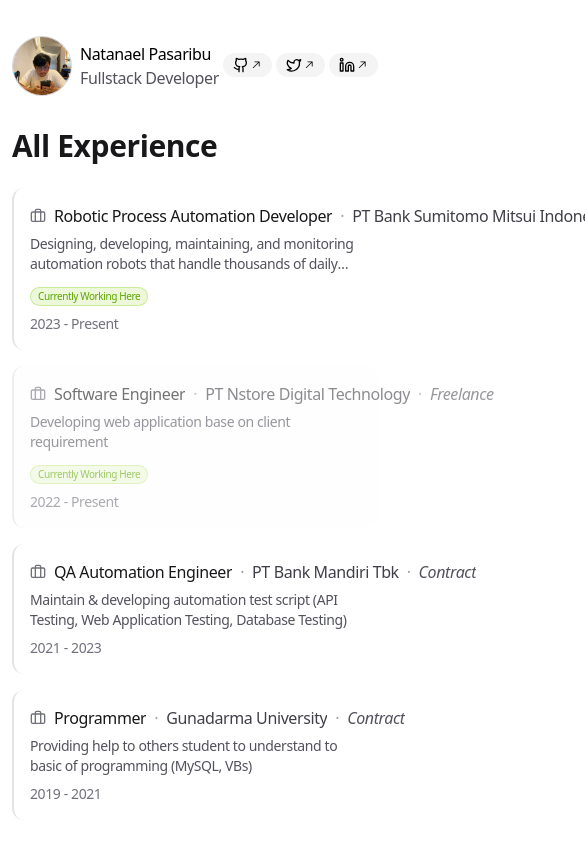
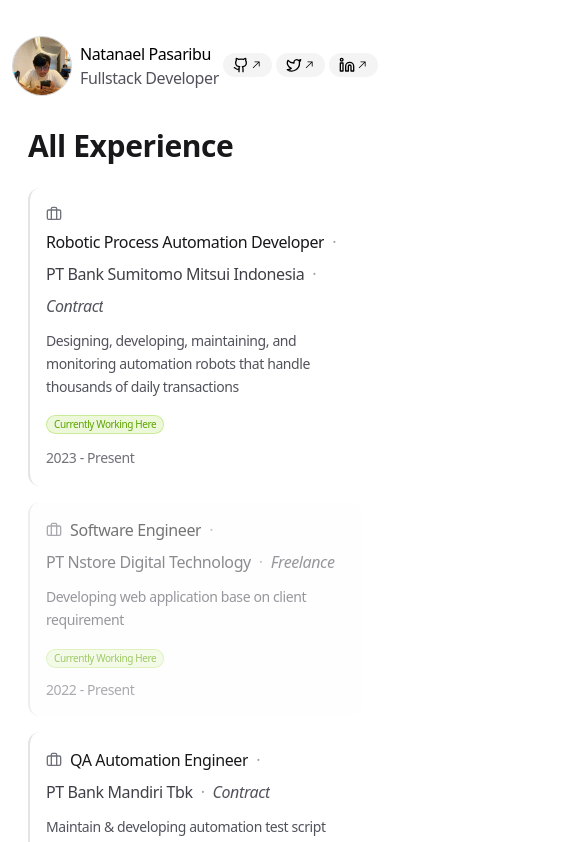
Before and after one commit to ncpsrb/ncpsrb, a Next.js app: page /experience in a window 390 px wide. Shown: the top 842 px of the page, 585 px wide, since content can reach past the window. Built offline with nearby package versions, Linux system fonts and the light colour scheme.

Commit message:
update porto

```diff
--- a/app/experience/page.tsx
+++ b/app/experience/page.tsx
@@ -11,7 +11,7 @@
   )
 
   return (
-    <main className="space-y-6">
+    <main className="space-y-6 max-w-4xl mx-auto px-4">
       <h1 className="text-3xl font-bold text-zinc-900 dark:text-zinc-100">All Experience</h1>
 
       <div className="flex flex-col space-y-4">
@@ -36,6 +36,8 @@
                 'hover:border-l-lime-400 dark:hover:border-l-lime-500',
                 // Focus states for accessibility
                 'focus:outline-none focus-visible:ring-2 focus-visible:ring-zinc-400 dark:focus-visible:ring-zinc-500',
+                // Prevent overflow
+                'overflow-hidden',
               ].join(' ')}
             >
               <Row job={job} isCurrent={isCurrent} withArrow />
@@ -44,7 +46,7 @@
             <div
               key={job.id}
               className={[
-                'relative cursor-not-allowed rounded-xl px-4 py-4 opacity-60',
+                'relative cursor-not-allowed rounded-xl px-4 py-4 opacity-60 overflow-hidden',
                 'bg-zinc-50/30 dark:bg-zinc-800/20',
                 'border-l-2 border-l-zinc-200 dark:border-l-zinc-700',
               ].join(' ')}
@@ -76,20 +78,20 @@
   withArrow?: boolean
 }) {
   return (
-    <div className="flex flex-col gap-2">
-      {/* Left: title/company/status */}
+    <div className="flex flex-col gap-3 w-full">
+      {/* Title and company row */}
       <div className="min-w-0">
         <h4 className="font-normal text-zinc-900 dark:text-zinc-100">
-          <span className="inline-flex items-center gap-2">
-            <Briefcase className="h-4 w-4 text-zinc-500 dark:text-zinc-400" />
-            <span className="truncate">{job.title}</span>
-            <span className="text-zinc-400">·</span>
-            <span className="truncate text-zinc-700 dark:text-zinc-300">
+          <span className="inline-flex items-center gap-2 flex-wrap">
+            <Briefcase className="h-4 w-4 text-zinc-500 dark:text-zinc-400 flex-shrink-0" />
+            <span className="truncate min-w-0">{job.title}</span>
+            <span className="text-zinc-400 flex-shrink-0">·</span>
+            <span className="truncate min-w-0 text-zinc-700 dark:text-zinc-300">
               {job.company}
             </span>
             {job.status && (
               <>
-                <span className="text-zinc-400">·</span>
+                <span className="text-zinc-400 flex-shrink-0">·</span>
                 <span className="truncate text-zinc-600 italic dark:text-zinc-400">
                   {job.status}
                 </span>
@@ -97,35 +99,37 @@
             )}
           </span>
         </h4>
+      </div>
 
-        {/* Description */}
+      {/* Description with better truncation */}
       {job.description && (
-          <p className="line-clamp-2 text-sm text-zinc-600 dark:text-zinc-400 mt-1">
+        <div className="w-full">
+          <p className="line-clamp-3 text-sm text-zinc-600 dark:text-zinc-400 leading-relaxed break-words">
             {job.description}
           </p>
+        </div>
       )}
 
       {/* Current status badge */}
       {isCurrent && (
-          <div className="mt-2">
+        <div className="w-fit">
           <span className="inline-flex items-center rounded-full bg-lime-500/15 px-2 py-0.5 text-[10px] font-medium text-lime-600 ring-1 ring-lime-500/30 ring-inset dark:text-lime-400">
             Currently Working Here
           </span>
         </div>
       )}
 
-        {/* Dates */}
-        <div className="mt-2 flex items-center gap-1 text-sm text-zinc-500 dark:text-zinc-400">
-          <span>
+      {/* Dates and arrow row */}
+      <div className="flex items-center justify-between w-full">
+        <span className="text-sm text-zinc-500 dark:text-zinc-400">
           {job.start} - {job.end}
         </span>
         {withArrow && (
-            <span className="ml-2 inline-flex translate-x-0 opacity-0 transition-all duration-200 group-hover:translate-x-1 group-hover:opacity-100">
+          <span className="inline-flex translate-x-0 opacity-0 transition-all duration-200 group-hover:translate-x-1 group-hover:opacity-100 text-zinc-400 dark:text-zinc-600">
             →
           </span>
         )}
       </div>
     </div>
-    </div>
   )
 }
--- a/app/page.tsx
+++ b/app/page.tsx
@@ -180,6 +180,7 @@
       <motion.section
         variants={VARIANTS_SECTION}
         transition={TRANSITION_SECTION}
+        className="max-w-4xl mx-auto"
       >
         <div className="mb-5 flex items-center justify-between">
           <h3 className="text-lg font-medium">Work Experience</h3>
@@ -212,7 +213,7 @@
                     data-id={job.id}
                     className={[
                       // container + stacking context
-                      'group relative isolate block rounded-xl px-4 py-4 transition-all duration-200 ease-in-out',
+                      'group relative isolate block rounded-xl px-2 py-2 transition-all duration-200 ease-in-out overflow-hidden',
                       // Clean hover effects - solid colors to prevent flickering
                       'hover:bg-zinc-100 dark:hover:bg-zinc-800',
                       // Subtle border accent
@@ -222,20 +223,20 @@
                       'focus:outline-none focus-visible:ring-2 focus-visible:ring-zinc-400 dark:focus-visible:ring-zinc-500',
                     ].join(' ')}
                   >
-                    <div className="relative z-10 flex flex-col gap-1 sm:flex-row sm:items-start sm:justify-between">
-                      {/* Left: title/company/status */}
+                    <div className="relative z-10 flex flex-col gap-1 w-full">
+                      {/* Title and company row */}
                       <div className="min-w-0">
                         <h4 className="font-normal text-zinc-900 dark:text-zinc-100">
-                          <span className="inline-flex items-center gap-2">
-                            <Briefcase className="h-4 w-4 text-zinc-500 dark:text-zinc-400" />
-                            <span className="truncate">{job.title}</span>
-                            <span className="text-zinc-400">·</span>
-                            <span className="truncate text-zinc-700 dark:text-zinc-300">
+                          <span className="inline-flex items-center gap-2 flex-wrap">
+                            <Briefcase className="h-4 w-4 text-zinc-500 dark:text-zinc-400 flex-shrink-0" />
+                            <span className="truncate min-w-0">{job.title}</span>
+                            <span className="text-zinc-400 flex-shrink-0">·</span>
+                            <span className="truncate min-w-0 text-zinc-700 dark:text-zinc-300">
                               {job.company}
                             </span>
                             {job.status && (
                               <>
-                                <span className="text-zinc-400">·</span>
+                                <span className="text-zinc-400 flex-shrink-0">·</span>
                                 <span className="truncate text-zinc-600 italic dark:text-zinc-400">
                                   {job.status}
                                 </span>
@@ -243,39 +244,30 @@
                             )}
                           </span>
                         </h4>
+                      </div>
 
-                        {/* Description (two-line clamp) */}
+                      {/* Description with better truncation */}
                       {job.description && (
-                          <p className="line-clamp-2 text-sm text-zinc-600 dark:text-zinc-400">
+                        <div className="w-full">
+                          <p className="line-clamp-3 text-sm text-zinc-600 dark:text-zinc-400 leading-relaxed break-words">
                             {job.description}
                           </p>
+                        </div>
                       )}
 
-                        {/* Current status badge - positioned here for better visibility */}
+                      {/* Current status badge */}
                       {isCurrent && (
-                          <div className="mt-1">
+                        <div className="w-fit">
                           <span className="inline-flex items-center rounded-full bg-lime-500/15 px-2 py-0.5 text-[10px] font-medium text-lime-600 ring-1 ring-lime-500/30 ring-inset dark:text-lime-400">
                             Currently Working Here
                           </span>
                         </div>
                       )}
 
-                        {/* Dates (mobile) */}
-                        <div className="mt-1 flex items-center gap-1 text-sm text-zinc-500 sm:hidden dark:text-zinc-400">
-                          <span className="flex-1">
+                      {/* Dates and arrow row */}
+                      <div className="flex items-center justify-between w-full">
+                        <span className="text-sm text-zinc-500 dark:text-zinc-400">
                           {job.start} - {job.end}
-                          </span>
-                        </div>
-                      </div>
-
-                      {/* Right: dates + hover arrow (desktop) */}
-                      <div className="hidden items-center gap-1 sm:flex">
-                        <p className="text-sm text-zinc-500 dark:text-zinc-400">
-                          {job.start} - {job.end}
-                        </p>
-                        {" "}
-                        <span className="inline-flex translate-x-0 opacity-0 transition-all duration-200 group-hover:translate-x-1 group-hover:opacity-100">
-                          →
                         </span>
                       </div>
                     </div>
```
Lines whose indentation alone changed are shown as unchanged.
